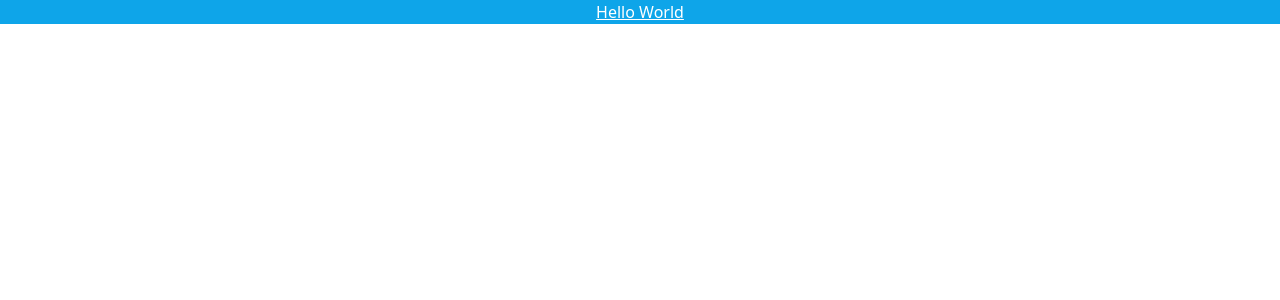
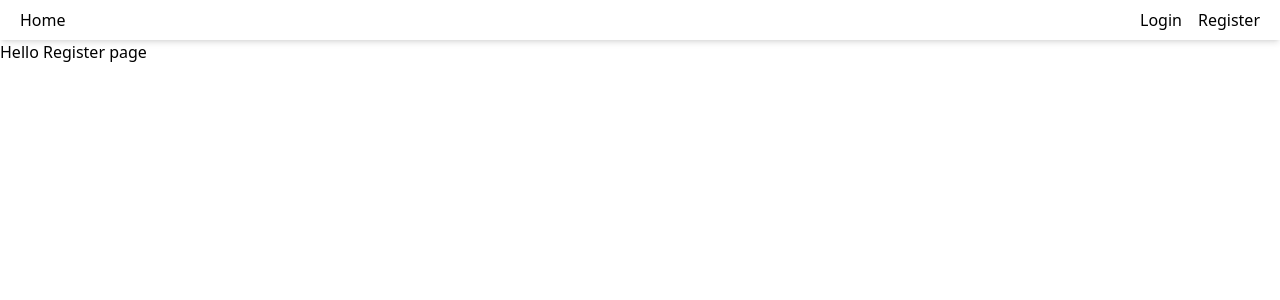
Before and after one commit to aasatech/assignments, a React (Create React App) app in the folder authentication/: page /register in a window 1280 px wide. Shown: the top 300 px of the page. Built offline with nearby package versions, Linux system fonts and the light colour scheme.

Commit message:
link pages

```diff
--- a/authentication/src/App.css
+++ /dev/null
@@ -1,38 +0,0 @@
-.App {
-  text-align: center;
-}
-
-.App-logo {
-  height: 40vmin;
-  pointer-events: none;
-}
-
-@media (prefers-reduced-motion: no-preference) {
-  .App-logo {
-    animation: App-logo-spin infinite 20s linear;
-  }
-}
-
-.App-header {
-  background-color: #282c34;
-  min-height: 100vh;
-  display: flex;
-  flex-direction: column;
-  align-items: center;
-  justify-content: center;
-  font-size: calc(10px + 2vmin);
-  color: white;
-}
-
-.App-link {
-  color: #61dafb;
-}
-
-@keyframes App-logo-spin {
-  from {
-    transform: rotate(0deg);
-  }
-  to {
-    transform: rotate(360deg);
-  }
-}
--- a/authentication/src/App.js
+++ b/authentication/src/App.js
@@ -1,9 +1,21 @@
-import './App.css';
-
+import './index.css';
+import Navigation from './components/navbar/NavbarComponent';
+import HomePage from './components/pages/HomePage';
+import LoginPage from './components/pages/LoginPage';
+import RegisterPage from './components/pages/RegisterPage';
+import { BrowserRouter as Router, Routes, Route } from 'react-router-dom';
 function App() {
   return (
-    <div className="App">
-      <h1 className='underline bg-sky-500 text-white'>Hello World</h1>
+    <div className="App relative">
+      <Router>
+        <Navigation/>
+        <Routes>
+          <Route path='/' element={<HomePage/>} />
+          <Route path='/home' element={<HomePage />} />
+          <Route path='/login' element={<LoginPage />} />
+          <Route path='/register' element={<RegisterPage />} />
+        </Routes>
+      </Router>
     </div>
   );
 }
--- /dev/null
+++ b/authentication/src/components/navbar/NavbarComponent.js
@@ -0,0 +1,23 @@
+import { Link } from 'react-router-dom';
+function Navigation() {
+  return (
+    <div className="header fixed top-0 left-0 right-0 shadow-md px-5 py-2 bg-white flex justify-between z-8">
+      <ul>
+        <Link to={'/home'}>
+          <li>Home</li>
+        </Link>
+      </ul>
+      <ul className="flex justify-center items-center">
+        <Link to={'/login'}>
+          <li className='mr-2'>Login</li>
+        </Link>
+        <Link to={'/register'}>
+          <li className='ml-2'>Register</li>
+        </Link>
+
+      </ul>
+    </div>
+  )
+}
+
+export default Navigation;
--- /dev/null
+++ b/authentication/src/components/pages/HomePage.js
@@ -0,0 +1,9 @@
+function HomePage(){
+    return (
+        <div className="mt-20">
+            <h1>Hello Home page</h1>
+        </div>
+    )
+}
+
+export default HomePage;
--- /dev/null
+++ b/authentication/src/components/pages/LoginPage.js
@@ -0,0 +1,9 @@
+function LoginPage(){
+    return (
+        <div className="mt-10">
+            <h1>Hello Login page</h1>
+        </div>
+    )
+}
+
+export default LoginPage;
--- /dev/null
+++ b/authentication/src/components/pages/RegisterPage.js
@@ -0,0 +1,9 @@
+function RegisterPage(){
+    return (
+        <div className="mt-10">
+            <h1>Hello Register page</h1>
+        </div>
+    )
+}
+
+export default RegisterPage;
```
